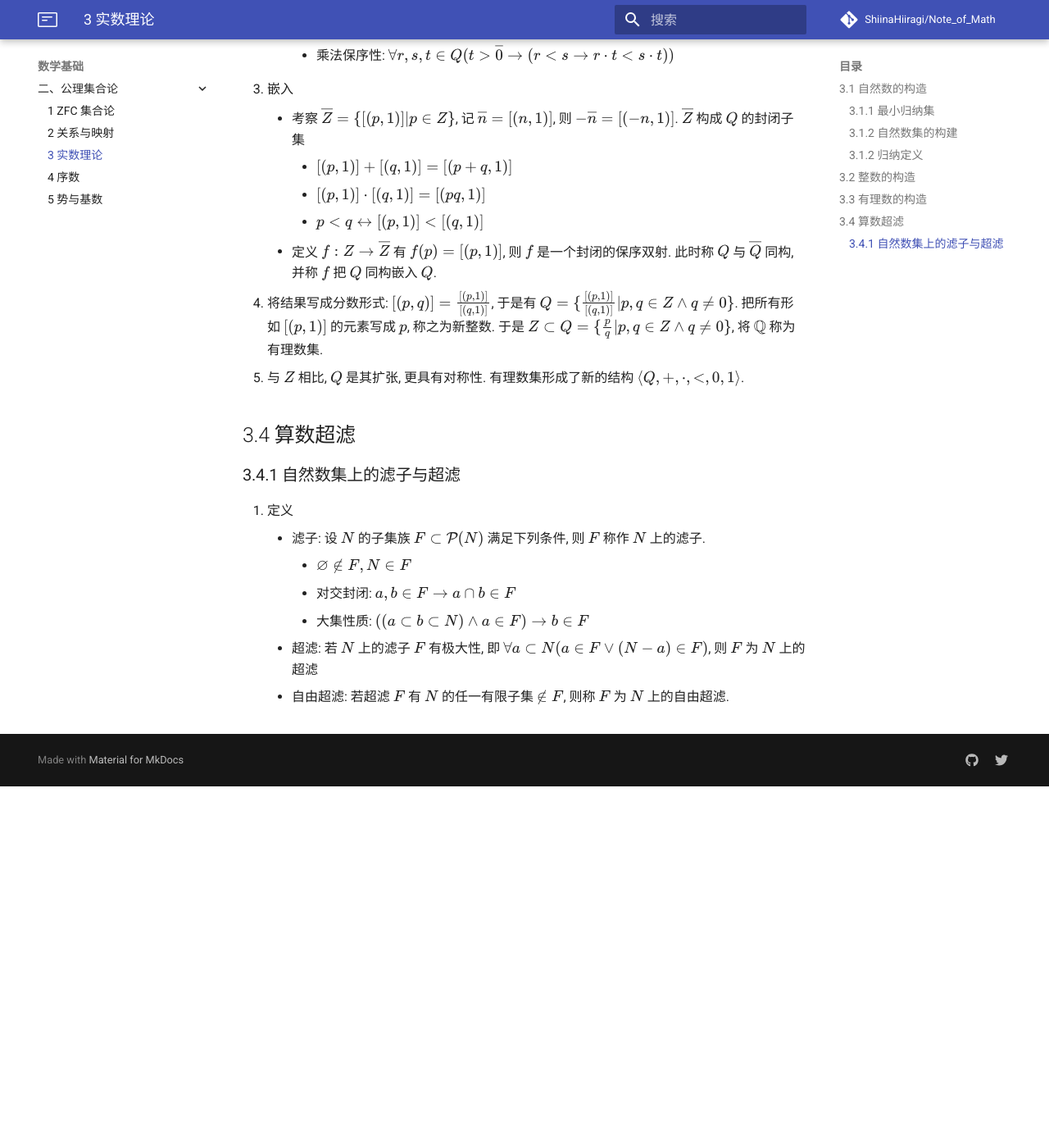
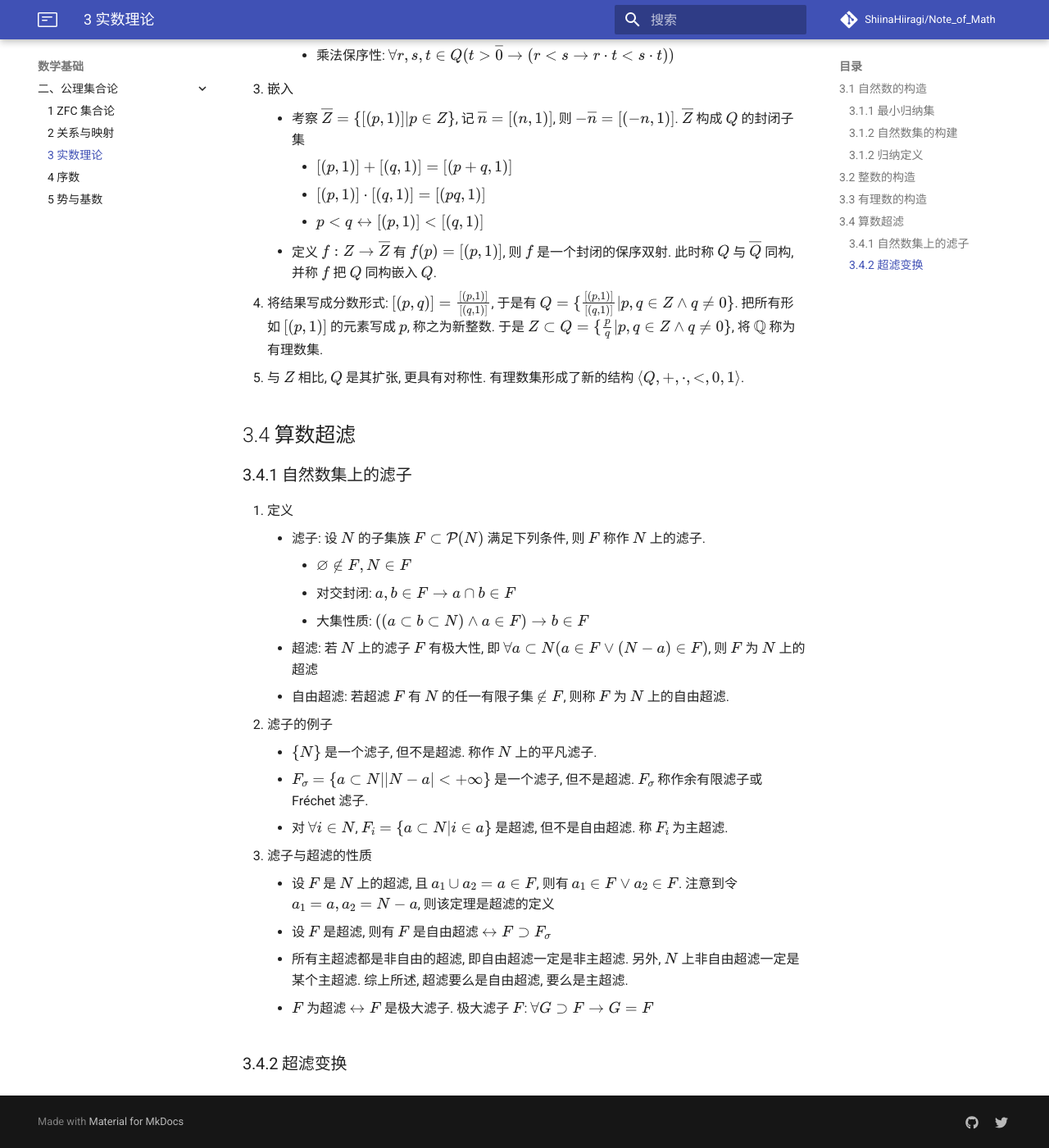
Before and after one commit to ShiinaHiiragi/note, an MkDocs documentation site: the page built from docs/foundation/set/real.md, in a window 1280 px wide and 1400 px high, scrolled down 4108 px. Shown: the whole window at 82% size. Built offline with MkDocs 1.6.1 and Material for MkDocs 9.7.7, drawn with Linux system fonts in a browser that asks for light colours; comment, search, counter and statistics services are not loaded; before the commit the page ends 5067 px from its top, so only the background shows below that.

Commit message:
add 2.3.4.2

```diff
--- a/docs/foundation/set/real.md
+++ b/docs/foundation/set/real.md
@@ -125,7 +125,7 @@
 5. 与 $Z$ 相比, $Q$ 是其扩张, 更具有对称性. 有理数集形成了新的结构 $\left< Q,+,\cdot ,<,0,1\right>$.
 
 ## 3.4 算数超滤
-### 3.4.1 自然数集上的滤子与超滤
+### 3.4.1 自然数集上的滤子
 1. 定义
     - 滤子: 设 $N$ 的子集族 $F\subset \mathcal{P}(N)$ 满足下列条件, 则 $F$ 称作 $N$ 上的滤子.
         - $\varnothing \notin F, N\in F$
@@ -133,3 +133,14 @@
         - 大集性质: $((a\subset b\subset N) \wedge a\in F)\to b\in F$
     - 超滤: 若 $N$ 上的滤子 $F$ 有极大性, 即 $\forall a\subset N(a\in F\vee(N-a)\in F)$, 则 $F$ 为 $N$ 上的超滤
     - 自由超滤: 若超滤 $F$ 有 $N$ 的任一有限子集 $\notin F$, 则称 $F$ 为 $N$ 上的自由超滤.
+2. 滤子的例子
+    - $\{N\}$ 是一个滤子, 但不是超滤. 称作 $N$ 上的平凡滤子.
+    - $F_{\sigma}=\{a\subset N||N-a|<+\infty \}$ 是一个滤子, 但不是超滤. $F_{\sigma}$ 称作余有限滤子或 Fréchet 滤子.
+    - 对 $\forall i\in N$, $F_i=\{a\subset N|i\in a\}$ 是超滤, 但不是自由超滤. 称 $F_i$ 为主超滤.
+3. 滤子与超滤的性质
+    - 设 $F$ 是 $N$ 上的超滤, 且 $a_1\cup a_2=a\in F$, 则有 $a_1\in F\vee a_2\in F$. 注意到令 $a_1=a,a_2=N-a$, 则该定理是超滤的定义
+    - 设 $F$ 是超滤, 则有 $F$ 是自由超滤 $\leftrightarrow F\supset F_{\sigma}$
+    - 所有主超滤都是非自由的超滤, 即自由超滤一定是非主超滤. 另外, $N$ 上非自由超滤一定是某个主超滤. 综上所述, 超滤要么是自由超滤, 要么是主超滤.
+    - $F$ 为超滤 $\leftrightarrow F$ 是极大滤子. 极大滤子 $F$: $\forall G\supset F\to G=F$
+
+### 3.4.2 超滤变换
```
Also changed, not shown: docs/foundation/set/zfc.md (+1 -0 lines).
